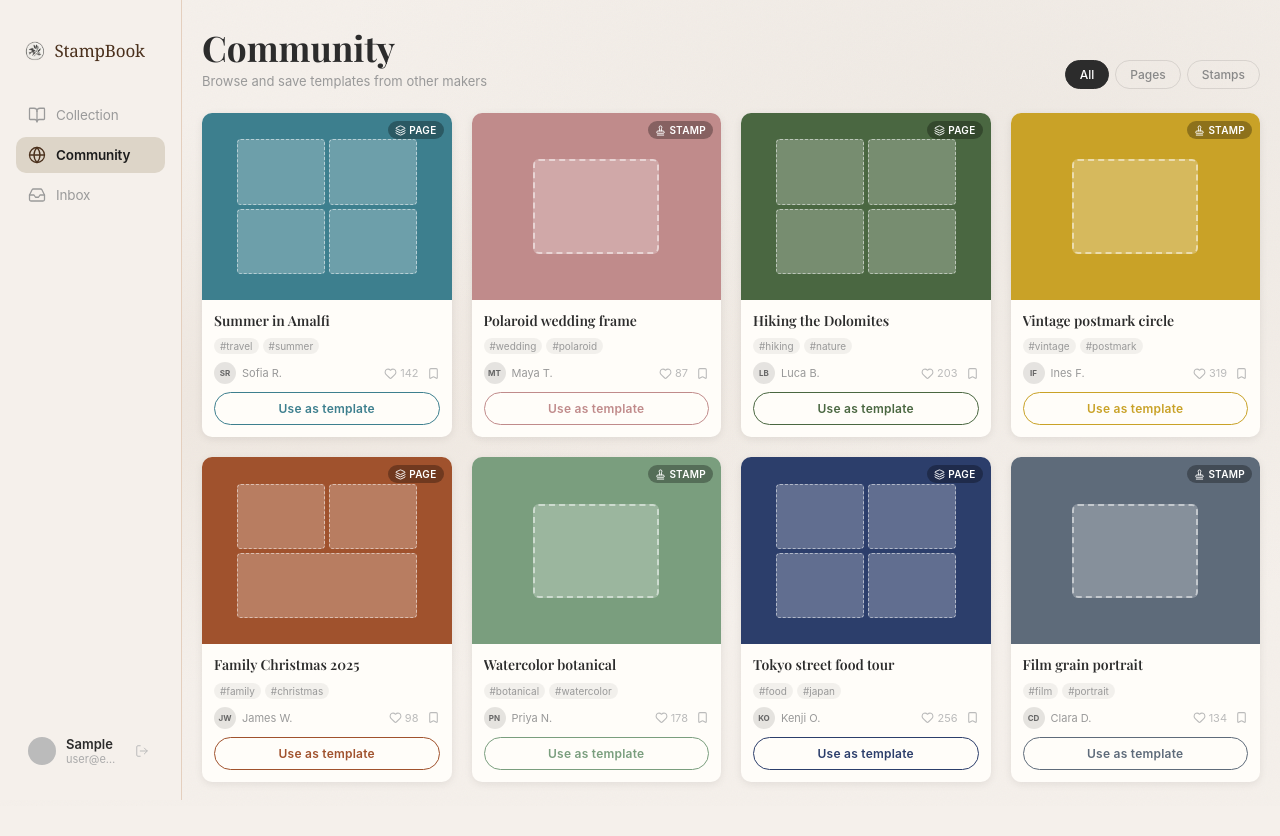
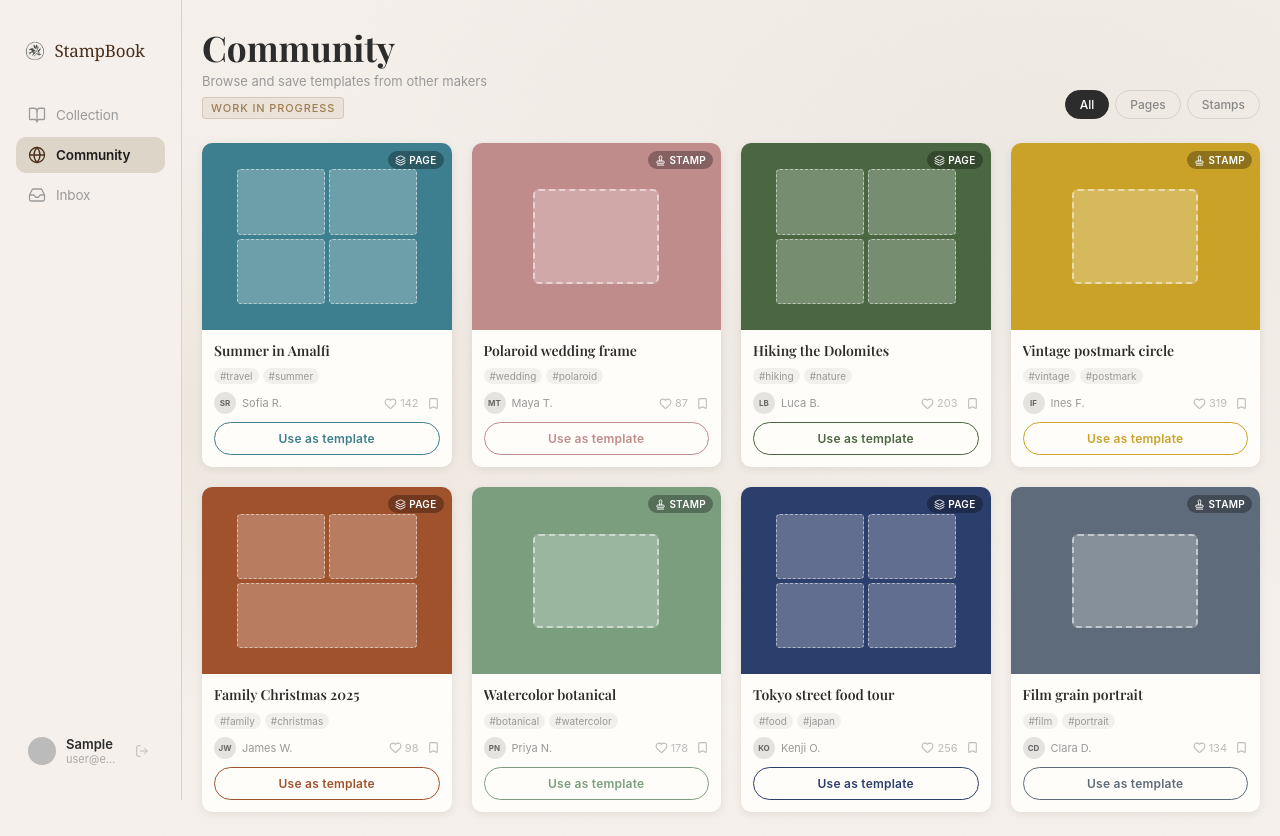
Before and after one commit to harshitasingh-a11y/StampBook, a React (Vite) app: page /community in a window 1280 px wide. Before the commit the page ends 806 px from the top, so only its background shows below. Built offline with nearby package versions, Linux system fonts and the light colour scheme; no server answers; the database is empty; sample sign-in values are in the browser's storage; a web font is replaced by a local one.

Commit message:
Update BookView, Community, and Inbox routes with styling improvements

```diff
--- a/src/routes/BookView.module.css
+++ b/src/routes/BookView.module.css
@@ -233,3 +233,23 @@
   color: #2c2c2c;
   text-decoration: underline;
 }
+
+/* Keyboard Tip */
+.keyboardTip {
+  display: flex;
+  align-items: center;
+  justify-content: center;
+  gap: 4px;
+  padding: 8px 16px;
+  padding-bottom: 16px;
+  font-size: 12px;
+  color: #aaa;
+  font-family: system-ui, -apple-system, sans-serif;
+  flex-shrink: 0;
+}
+
+.arrow {
+  display: inline;
+  font-size: 14px;
+  font-weight: 500;
+}
--- a/src/routes/BookView.tsx
+++ b/src/routes/BookView.tsx
@@ -169,6 +169,7 @@ export default function BookView() {
 
       {/* Page area */}
       {pages.length > 0 ? (
+        <>
           <PageFlipContainer
             pages={pages}
             accentColor={accentColor}
@@ -178,6 +179,11 @@ export default function BookView() {
             onUpdateText={isSharedView && editAccess && ownerUid ? handleUpdateJournalText : undefined}
             onDeletePage={isSharedView && editAccess && ownerUid ? handleDeletePage : undefined}
           />
+          {/* Keyboard Tip */}
+          <div className={styles.keyboardTip}>
+            Use arrow keys <span className={styles.arrow}>←</span> <span className={styles.arrow}>→</span> to turn pages
+          </div>
+        </>
       ) : (
         <div className={styles.empty}>
           <p className={styles.emptyText}>No pages yet</p>
--- a/src/routes/Community.module.css
+++ b/src/routes/Community.module.css
@@ -23,6 +23,20 @@
   font-size: 13px;
   color: #999;
   margin-top: 2px;
+}
+
+.wip {
+  display: inline-block;
+  margin-top: 8px;
+  font-size: 11px;
+  font-weight: 500;
+  letter-spacing: 0.08em;
+  text-transform: uppercase;
+  color: #9e7c50;
+  background: rgba(158, 124, 80, 0.1);
+  border: 1px solid rgba(158, 124, 80, 0.25);
+  border-radius: 4px;
+  padding: 3px 8px;
 }
 
 .filters {
--- a/src/routes/Community.tsx
+++ b/src/routes/Community.tsx
@@ -23,6 +23,7 @@ export default function Community() {
         <div>
           <h1 className={styles.title}>Community</h1>
           <p className={styles.subtitle}>Browse and save templates from other makers</p>
+          <span className={styles.wip}>Work in progress</span>
         </div>
 
         <div className={styles.filters}>
--- a/src/routes/Inbox.module.css
+++ b/src/routes/Inbox.module.css
@@ -15,3 +15,17 @@
   color: #999;
   font-size: 14px;
 }
+
+.wip {
+  display: inline-block;
+  margin-top: 8px;
+  font-size: 11px;
+  font-weight: 500;
+  letter-spacing: 0.08em;
+  text-transform: uppercase;
+  color: #9e7c50;
+  background: rgba(158, 124, 80, 0.1);
+  border: 1px solid rgba(158, 124, 80, 0.25);
+  border-radius: 4px;
+  padding: 3px 8px;
+}
--- a/src/routes/Inbox.tsx
+++ b/src/routes/Inbox.tsx
@@ -5,6 +5,7 @@ export default function Inbox() {
     <div className={styles.page}>
       <h1 className={styles.title}>Inbox</h1>
       <p className={styles.placeholder}>Received pages and invites will appear here.</p>
+      <span className={styles.wip}>Work in progress</span>
     </div>
   );
 }
```
Lines whose indentation alone changed are shown as unchanged.
